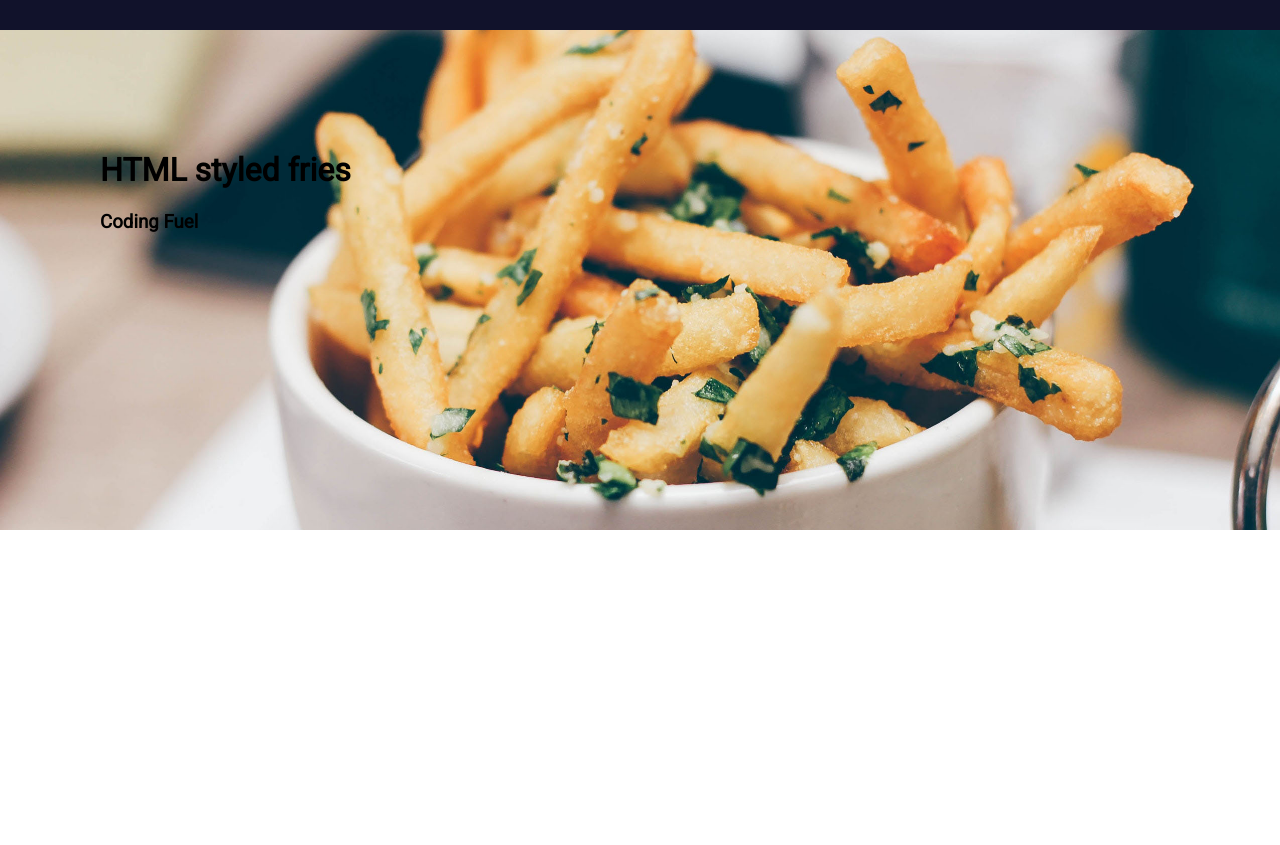
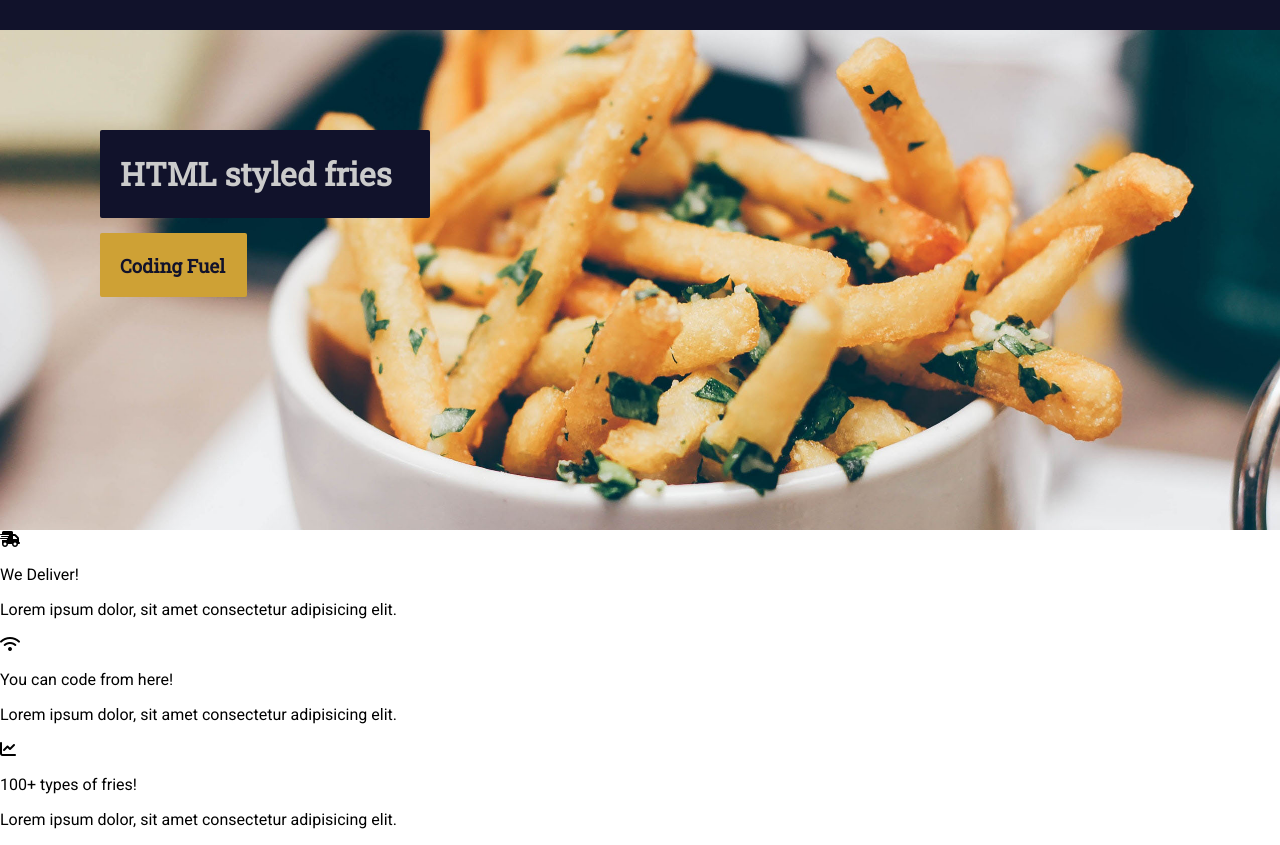
Before and after one commit to KaydenFlegal/Dev-Camp, a plain HTML site: page DevCamp - Website/index.html in a window 1280 px wide. Shown: the part 280-1125 px from the top of the page. Before the commit the page ends 810 px from the top, so only its background shows below. Drawn offline with Linux system fonts and the light colour scheme.

Commit message:
File Update from JATC
Updated 2022/12/06 @ 1:42

V 2.1

```diff
--- a/DevCamp - Website/index.html
+++ b/DevCamp - Website/index.html
@@ -8,9 +8,12 @@
     <link rel="preconnect" href="https://fonts.googleapis.com">
     <link rel="preconnect" href="https://fonts.gstatic.com" crossorigin>
     <link href="https://fonts.googleapis.com/css2?family=Roboto&display=swap" rel="stylesheet">
+    <link rel="preconnect" href="https://fonts.googleapis.com"><link rel="preconnect" href="https://fonts.gstatic.com" crossorigin><link href="https://fonts.googleapis.com/css2?family=Roboto+Slab&display=swap" rel="stylesheet">
+
     <meta charset="UTF-8">
     <meta name="viewport" content="width=device-width, initial-scale=1.0">
     <title>Homepage</title>
+
     <script src="https://kit.fontawesome.com/1f85c1eb62.js" crossorigin="anonymous"></script>
     <link rel="stylesheet" href="styles/common.css">
     <link rel="stylesheet" href="styles/nav.css">
@@ -103,5 +106,34 @@
         </div>
 
     </div>
+
+    <div class="features-section">
+
+        <div class="columns-wrapper">
+
+            <div class="column">
+                <i class="fa-solid fa-truck-fast"></i>
+                <p>We Deliver!</p>
+
+                <p>Lorem ipsum dolor, sit amet consectetur adipisicing elit.</p>
+            </div>
+
+            <div class="column">
+                <i class="fa-solid fa-wifi"></i>
+                <p>You can code from here!</p>
+
+                <p>Lorem ipsum dolor, sit amet consectetur adipisicing elit.</p>
+            </div>
+
+            <div class="column">
+                <i class="fa-solid fa-chart-line"></i>
+                <p>100+ types of fries!</p>
+
+                <p>Lorem ipsum dolor, sit amet consectetur adipisicing elit.</p>
+            </div>
+
+        </div>
+
+    </div>
 </body>
 </html>
--- a/DevCamp - Website/styles/common.css
+++ b/DevCamp - Website/styles/common.css
@@ -3,3 +3,7 @@ body {
     margin: 0px;
     font-family: 'Roboto', sans-serif;
 }
+
+h1, h2, h3, h4, h5, h6 {
+    font-family: 'Roboto Slab', serif;
+}
--- a/DevCamp - Website/styles/homepage.css
+++ b/DevCamp - Website/styles/homepage.css
@@ -8,3 +8,20 @@
     background-repeat: no-repeat;
     background-size: cover;
 }
+
+.hero-section > .top-heading {
+    padding: 1px 20px;
+    background-color: #11122b;
+    color: #cbcbcb;
+    width: 290px;
+    border-radius: 2px;
+}
+
+.hero-section > .bottom-heading {
+    background-color: #cea135;
+    color: #11122b;
+    padding: 1px 20px;
+    margin-top: 15px;
+    width: 107px;
+    border-radius: 2px;
+}
```
